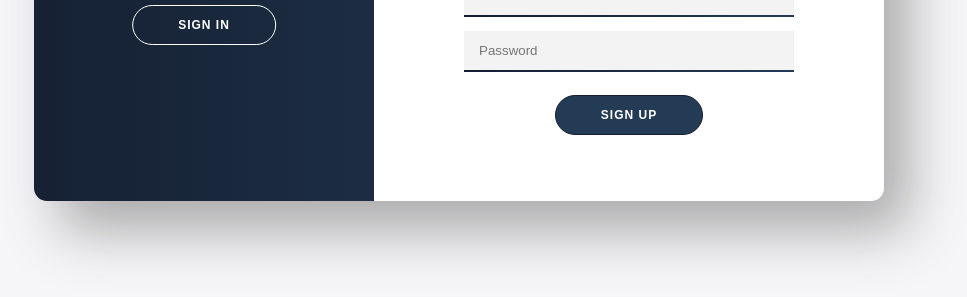
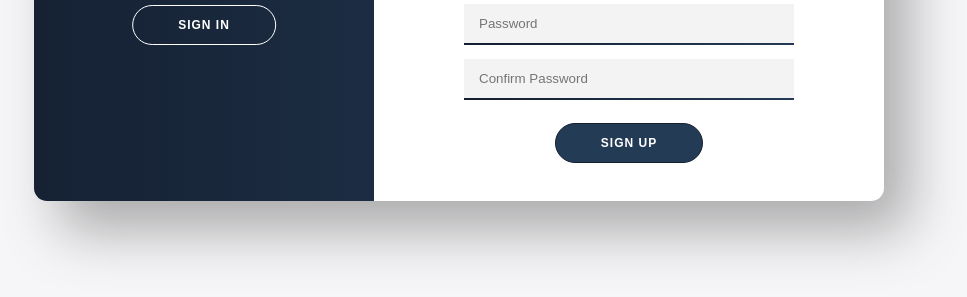
Before and after one commit to yemoelwin/ErrorFrontend, a plain HTML site: page signup.html in a window 1280 px wide. Both pictures are taken after a click on the button 895 px from the left and 474 px from the top of the page. Shown: the part 449-746 px from the top of the page, without its empty margins (181-1148 px from the left). Drawn offline with Linux system fonts and the light colour scheme.

Commit message:
signup form frontend

```diff
--- a/signup.html
+++ b/signup.html
@@ -32,6 +32,10 @@
                 </div>
                 <div class="infield">
                     <input type="password" placeholder="Password" />
+                    <label></label>
+                </div>
+                <div class="infield">
+                    <input type="confirmPassword" placeholder="Confirm Password" />
                     <label></label>
                 </div>
                 <button>Sign Up</button>
```
